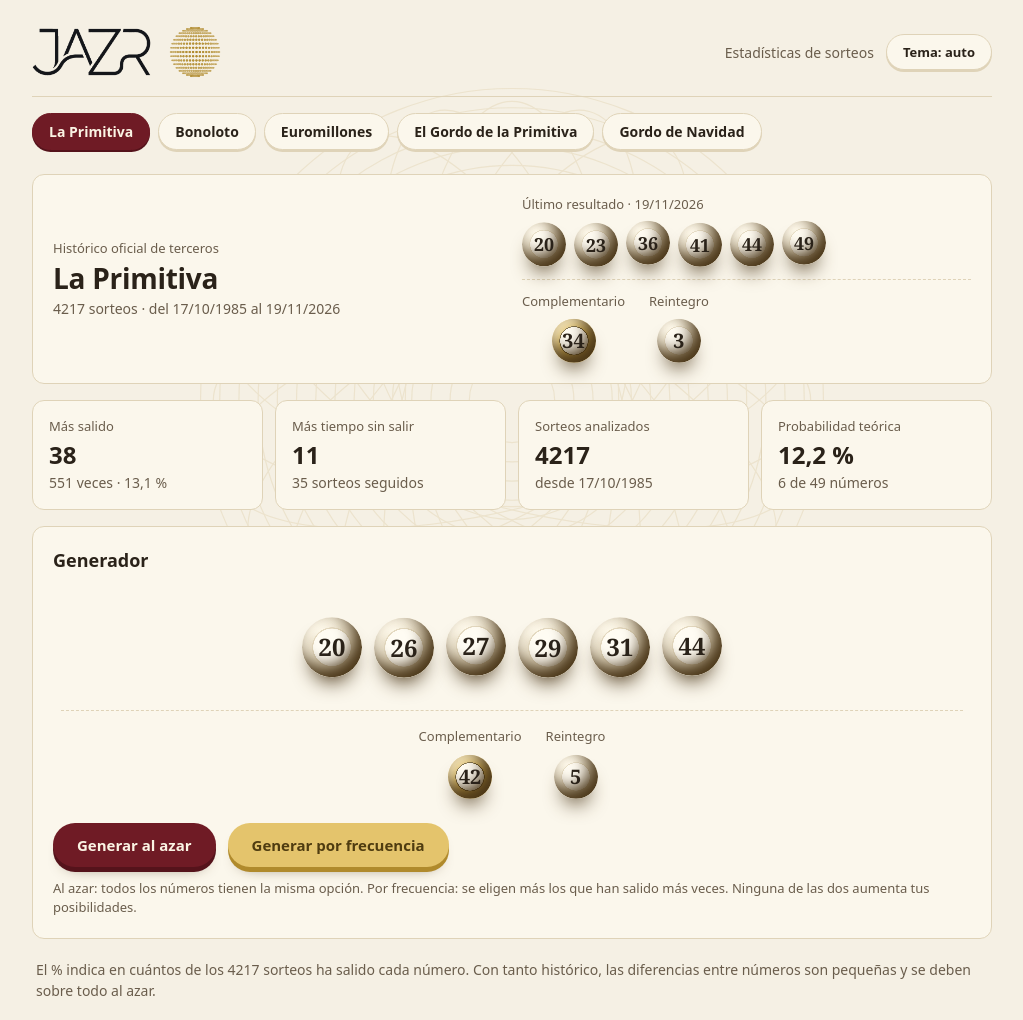
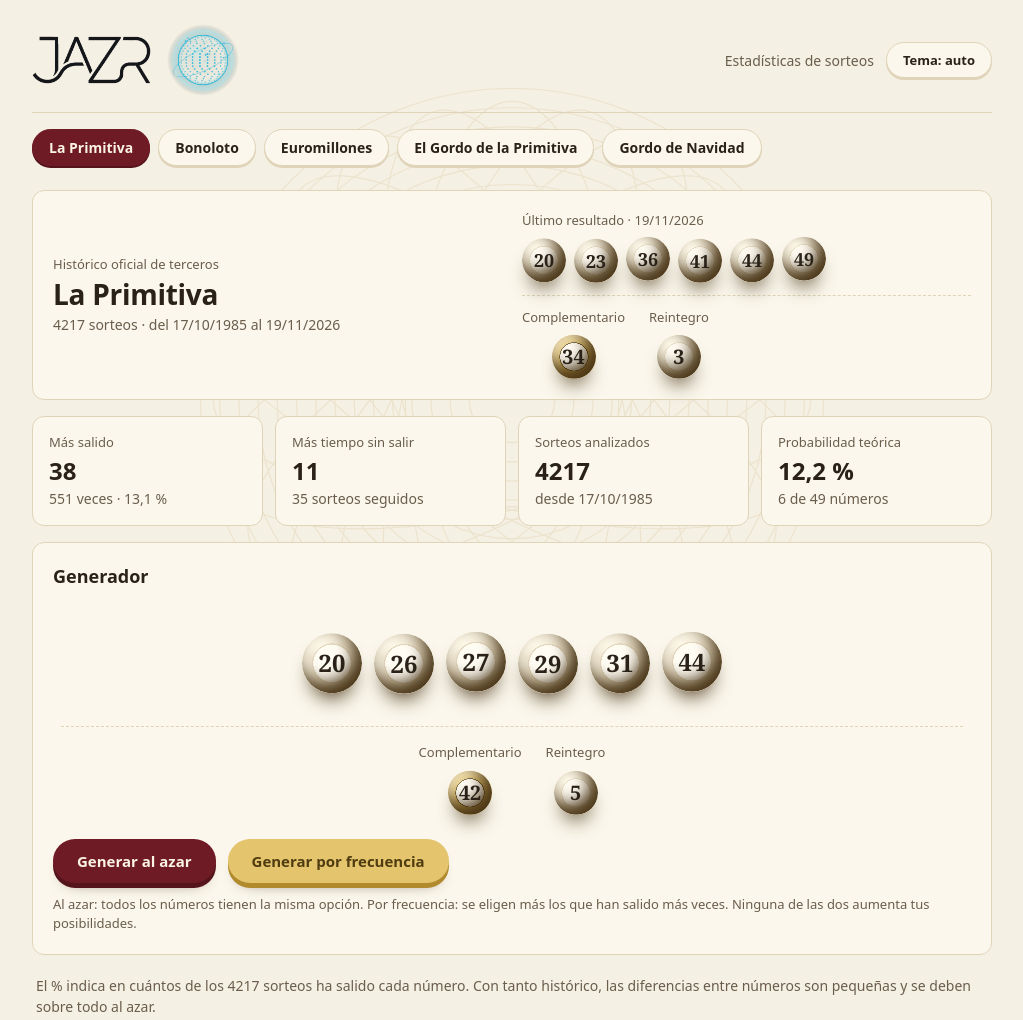
Before and after one commit to juanz40a-sudo/loteria-estadisticas, a plain HTML site: page index.html in a window 1280 px wide. Shown: the top 1020 px of the page, without its empty margins (128-1151 px from the left). Drawn offline with Linux system fonts and the light colour scheme.

Commit message:
Globo holográfico cian con fondo transparente
Co-Authored-By: Claude Haiku 5.5 <noreply@anthropic.com>

```diff
--- a/index.html
+++ b/index.html
@@ -21,7 +21,7 @@
   --line:#dfd3b8; --accent:#6f1b25; --accent-2:#55131b; --accent-ink:#fbf4e4;
   --gold:#b08a2c; --gold-2:#e4c46c; --gold-ink:#4f3c10; --shadow:#4a3618;
   --cream:#fbf3dc; --cream-2:#efe0b8; --focus:#1f4f86;
-  --gloss:rgba(255,250,236,.92); --gloss-2:rgba(255,250,236,.6); --shade:rgba(60,45,20,.28); --label:#fffcf3;
+  --gloss:rgba(255,250,236,.92); --gloss-2:rgba(255,250,236,.6); --shade:rgba(60,45,20,.28); --label:#fffcf3; --holo:#2fb8d9;
   --radius:12px;
   color-scheme: light;
 }
@@ -30,14 +30,14 @@
     --paper:#14100c; --paper-2:#1d1812; --paper-3:#282016; --ink:#eee5d2; --ink-2:#b3a488;
     --line:#3a2f22; --accent:#e8707f; --accent-2:#b9505e; --accent-ink:#14100c;
     --gold:#d8b25c; --gold-2:#f0d68a; --gold-ink:#3a2a0c; --shadow:#000;
-    --cream:#2a2217; --cream-2:#352c1e; --focus:#9ac2f2; --gloss:rgba(255,250,236,.22); --gloss-2:rgba(255,250,236,.1); --shade:rgba(0,0,0,.45); --label:#f2ead8; color-scheme: dark;
+    --cream:#2a2217; --cream-2:#352c1e; --focus:#9ac2f2; --gloss:rgba(255,250,236,.22); --gloss-2:rgba(255,250,236,.1); --shade:rgba(0,0,0,.45); --label:#f2ead8; --holo:#4fe3ff; color-scheme: dark;
   }
 }
 :root[data-theme="dark"]{
   --paper:#14100c; --paper-2:#1d1812; --paper-3:#282016; --ink:#eee5d2; --ink-2:#b3a488;
   --line:#3a2f22; --accent:#e8707f; --accent-2:#b9505e; --accent-ink:#14100c;
   --gold:#d8b25c; --gold-2:#f0d68a; --gold-ink:#3a2a0c; --shadow:#000;
-  --cream:#2a2217; --cream-2:#352c1e; --focus:#9ac2f2; --gloss:rgba(255,250,236,.22); --gloss-2:rgba(255,250,236,.1); --shade:rgba(0,0,0,.45); --label:#f2ead8; color-scheme: dark;
+  --cream:#2a2217; --cream-2:#352c1e; --focus:#9ac2f2; --gloss:rgba(255,250,236,.22); --gloss-2:rgba(255,250,236,.1); --shade:rgba(0,0,0,.45); --label:#f2ead8; --holo:#4fe3ff; color-scheme: dark;
 }
 *{box-sizing:border-box}
 html{background:var(--paper)}
@@ -52,7 +52,7 @@ h2,h3{margin:0;font-weight:700;text-wrap:balance}
 header{display:flex;align-items:center;justify-content:space-between;gap: 16px;padding: 24px 0 16px;border-bottom:1px solid var(--line);flex-wrap:wrap}
 header img{height:48px;width:auto;display:block}
 .marca{display:flex;align-items:center;gap:16px}
-.globo{width:56px;height:56px;color:var(--gold);display:block}
+.globo{width:72px;height:72px;color:var(--holo);display:block}
 @media (prefers-color-scheme: dark){ :root:not([data-theme="light"]) header img{filter:invert(1)} }
 :root[data-theme="dark"] header img{filter:invert(1)}
 .cab-der{display:flex;align-items:center;gap:12px}
@@ -640,39 +640,70 @@ crearTabs([...SORTEOS.map(s=>({id:s.id,nombre:s.nombre})), {id:'navidad', nombre
 SORTEOS.forEach(construirSorteo);
 construirNavidad();
 mostrar('primitiva');
-// Globo de puntos y líneas que gira junto al logotipo
+// Globo holográfico que gira junto al logotipo: halo, malla de puntos y anillo orbital
 (function girarGlobo(){
   const cv = document.querySelector('.globo');
   if (!cv || !cv.getContext) return;
   const ctx = cv.getContext('2d');
-  const color = getComputedStyle(cv).color;
-  const R = 56, C = 64;
+  const holo = getComputedStyle(cv).color;
+  const R = 44, C = 64;
+  const reducir = window.matchMedia && window.matchMedia('(prefers-reduced-motion: reduce)').matches;
   const puntos = [];
-  for (let lat = -80; lat <= 80; lat += 10){
-    for (let lon = 0; lon < 360; lon += 8){
+  for (let lat = -84; lat <= 84; lat += 7){
+    const paso = Math.max(5, Math.round(7 / Math.max(0.2, Math.cos(lat * Math.PI / 180)) * 2.5));
+    for (let lon = 0; lon < 360; lon += paso){
       const la = lat * Math.PI / 180, lo = lon * Math.PI / 180;
       puntos.push([Math.cos(la) * Math.cos(lo), Math.sin(la), Math.cos(la) * Math.sin(lo)]);
     }
   }
-  let a = 0;
+  const brillos = [];
+  for (let i = 0; i < 26; i++){ brillos.push([Math.random() * 2 - 1, Math.random() * 2 - 1, Math.random() * 2 - 1]); }
+  let a = 0, t = 0;
   function dibujar(){
     ctx.clearRect(0, 0, 128, 128);
-    ctx.fillStyle = color;
+    // halo exterior
+    const halo = ctx.createRadialGradient(C, C, R * 0.9, C, C, R * 1.45);
+    halo.addColorStop(0, 'transparent');
+    halo.addColorStop(0.5, holo);
+    halo.addColorStop(1, 'transparent');
+    ctx.globalAlpha = 0.28; ctx.fillStyle = halo;
+    ctx.beginPath(); ctx.arc(C, C, R * 1.45, 0, Math.PI * 2); ctx.fill();
+    // disco de la esfera con brillo interior
+    const disco = ctx.createRadialGradient(C - R * 0.35, C - R * 0.4, R * 0.1, C, C, R);
+    disco.addColorStop(0, holo); disco.addColorStop(1, 'transparent');
+    ctx.globalAlpha = 0.16; ctx.fillStyle = disco;
+    ctx.beginPath(); ctx.arc(C, C, R, 0, Math.PI * 2); ctx.fill();
+    // borde luminoso
+    ctx.globalAlpha = 0.9; ctx.strokeStyle = holo; ctx.lineWidth = 1.6;
+    ctx.shadowColor = holo; ctx.shadowBlur = 10;
+    ctx.beginPath(); ctx.arc(C, C, R, 0, Math.PI * 2); ctx.stroke();
+    ctx.shadowBlur = 0;
+    // malla de puntos sobre la esfera
+    ctx.fillStyle = holo;
     const c = Math.cos(a), s = Math.sin(a);
     for (const [x, y, z] of puntos){
       const xr = x * c + z * s, zr = -x * s + z * c;
-      if (zr < -0.05) continue;
-      const alfa = 0.25 + 0.75 * Math.max(0, zr);
-      ctx.globalAlpha = alfa;
-      ctx.beginPath();
-      ctx.arc(C + R * xr, C - R * y, 2 + 0.8 * Math.max(0, zr), 0, Math.PI * 2);
-      ctx.fill();
+      if (zr < 0) continue;
+      ctx.globalAlpha = 0.35 + 0.65 * zr;
+      ctx.beginPath(); ctx.arc(C + R * xr, C - R * y, 0.9 + 0.7 * zr, 0, Math.PI * 2); ctx.fill();
     }
+    // puntos brillantes (ciudades)
+    for (const [x, y, z] of brillos){
+      const xr = x * c + z * s, zr = -x * s + z * c;
+      if (zr < 0.1) continue;
+      ctx.globalAlpha = 0.6 + 0.4 * Math.sin(t * 2 + zr * 6);
+      ctx.beginPath(); ctx.arc(C + R * xr, C - R * y, 1.5, 0, Math.PI * 2); ctx.fill();
+    }
+    // anillo orbital inclinado
+    ctx.save();
+    ctx.translate(C, C); ctx.rotate(-0.45 + Math.sin(t * 0.5) * 0.05);
+    ctx.globalAlpha = 0.55; ctx.strokeStyle = holo; ctx.lineWidth = 1;
+    ctx.beginPath(); ctx.ellipse(0, 0, R * 1.32, R * 0.42, 0, 0, Math.PI * 2); ctx.stroke();
+    ctx.restore();
     ctx.globalAlpha = 1;
-    a += 0.008;
+    a += 0.009; t += 0.02;
     if (!reducir) requestAnimationFrame(dibujar);
   }
-  const reducir = window.matchMedia && window.matchMedia('(prefers-reduced-motion: reduce)').matches;
   dibujar();
 })();
 if ('serviceWorker' in navigator && location.protocol.startsWith('http')){
```
Also changed, not shown: src/plantilla.html (+50 -19 lines).
